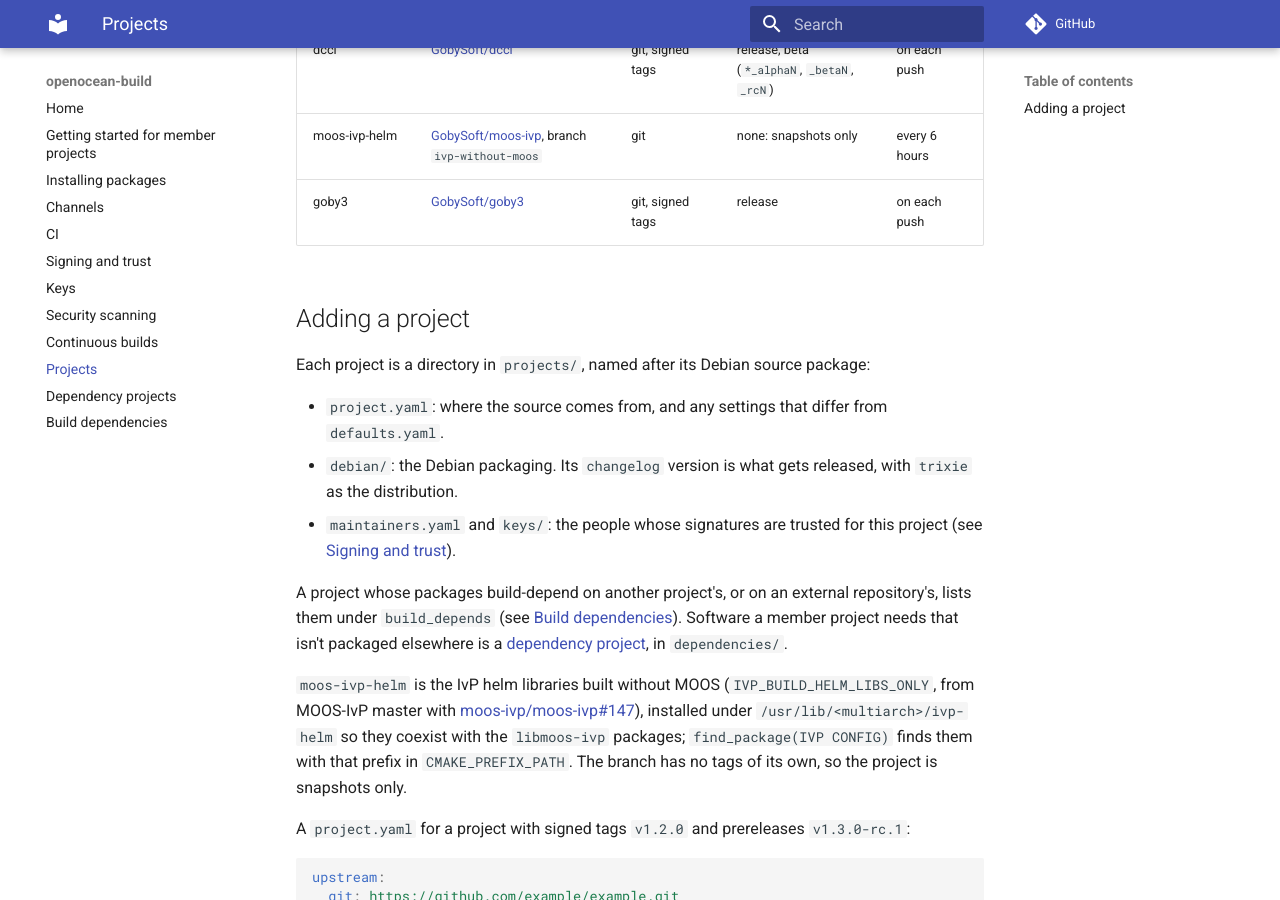
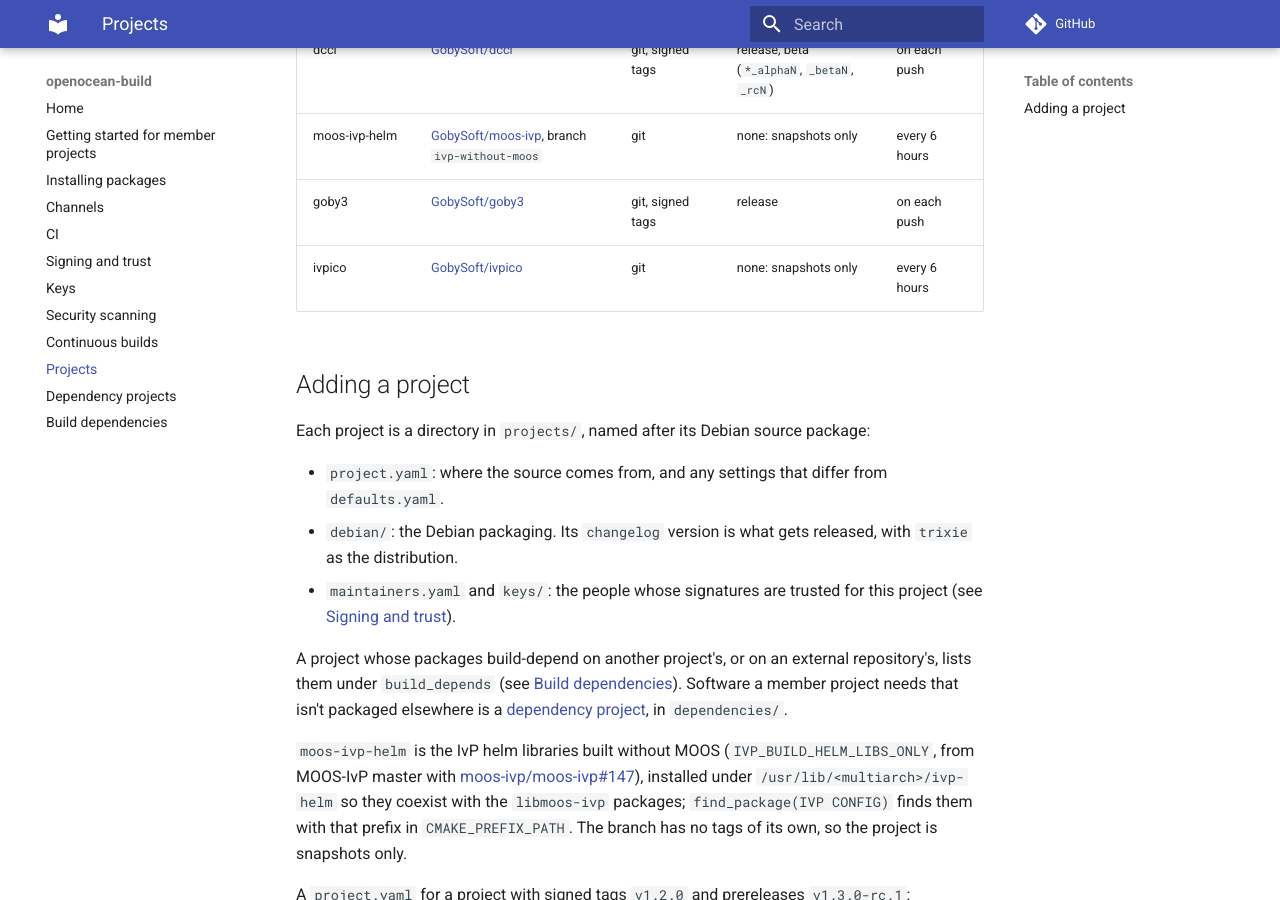
Before and after one commit to openocean-software/openocean-build, an MkDocs documentation site: the page built from docs/projects.md, in a window 1280 px wide and 900 px high, scrolled down 372 px. Built offline with MkDocs 1.6.1 and Material for MkDocs 9.7.7, drawn with Linux system fonts in a browser that asks for light colours; comment, search, counter and statistics services are not loaded.

Commit message:
ivpico: continuous builds of GobySoft/ivpico
IvPico, the IvP helm as a Goby app, has no tags yet, so it's built only
as continuous snapshots of main (release.enabled false), versioned from
0.0.0. It builds against openocean-messages, moos-ivp-helm and goby3 from
our channels; jammy is left out, as openocean-messages is.

Co-Authored-By: Claude Opus 5.5 <noreply@anthropic.com>
Claude-Session: https://claude.ai/code/session_01TCmHEtFYqHoQ7FSkAsKLKz

```diff
--- a/docs/projects.md
+++ b/docs/projects.md
@@ -9,6 +9,7 @@
 | dccl | [GobySoft/dccl](https://github.com/GobySoft/dccl) | git, signed tags | release, beta (`*_alphaN`, `_betaN`, `_rcN`) | on each push |
 | moos-ivp-helm | [GobySoft/moos-ivp](https://github.com/GobySoft/moos-ivp), branch `ivp-without-moos` | git | none: snapshots only | every 6 hours |
 | goby3 | [GobySoft/goby3](https://github.com/GobySoft/goby3) | git, signed tags | release | on each push |
+| ivpico | [GobySoft/ivpico](https://github.com/GobySoft/ivpico) | git | none: snapshots only | every 6 hours |
 
 ## Adding a project
 
```
Also changed, not shown: 8 other files.
